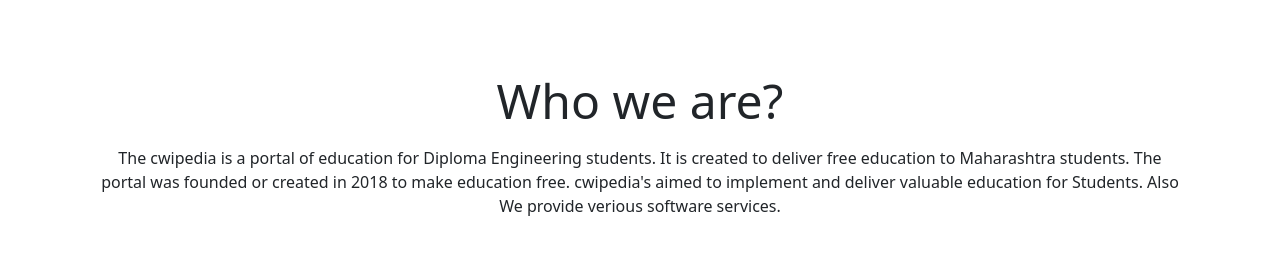
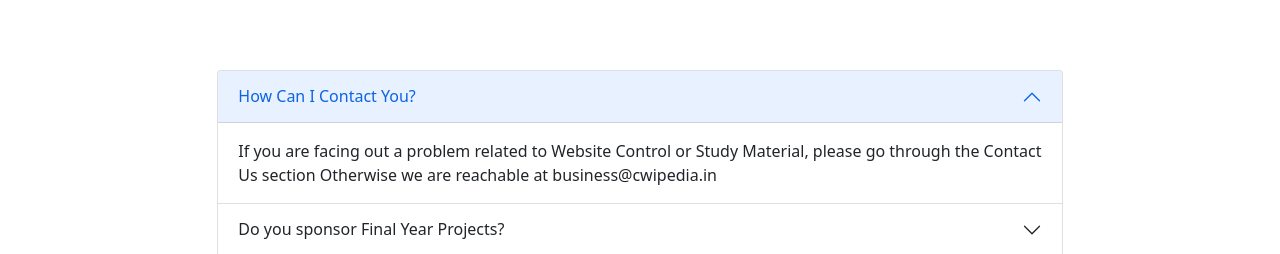
Before and after one commit to aditiaher/home.cwipedia.in, a React (Create React App) app: page / in a window 1280 px wide. Shown: the part 2546-2800 px from the top of the page. Built offline with nearby package versions, Linux system fonts and the light colour scheme.

Commit message:
Added accordion

```diff
--- a/src/App.js
+++ b/src/App.js
@@ -2,6 +2,7 @@
 import LoadingComponent from "./Components/loadingComponent.component";
 const RSSFeed =  React.lazy(() => import("./Backend/rssdata.backend"));
 const About =  React.lazy(() => import("./Components/about.component"));
+const Accordion =  React.lazy(() => import("./Components/accordion.component"));
 const Footer =  React.lazy(() => import("./Components/footer.component"));
 const Head =  React.lazy(() => import("./Components/head.component"));
 const CSer =  React.lazy(() => import("./Components/home-ser.component"));
@@ -25,6 +26,7 @@
         <RSS/>
         <IScroll/>
         <Intern/>
+        <Accordion/>
         <About/>
         <Location/>
         <Footer/>
--- /dev/null
+++ b/src/Components/accordion.component.js
@@ -0,0 +1,56 @@
+
+const Accordion = () => {
+
+    return (
+        <>
+            <br></br>
+            <br></br>
+            <br></br>
+            <br></br>
+            <div class="row d-flex justify-content-center " >
+                <div class="col-sm-8 ">
+                    <div class="accordion" id="accordionExample">
+                        <div class="accordion-item">
+                            <h2 class="accordion-header" id="headingOne">
+                                <button class="accordion-button" type="button" data-bs-toggle="collapse" data-bs-target="#collapseOne" aria-expanded="true" aria-controls="collapseOne">
+                                    How Can I Contact You?
+                                    </button>
+                            </h2>
+                            <div id="collapseOne" class="accordion-collapse collapse show" aria-labelledby="headingOne" data-bs-parent="#accordionExample">
+                                <div class="accordion-body">
+                                    If you are facing out a problem related to Website Control or Study Material, please go through the Contact Us section Otherwise we are reachable at business@cwipedia.in
+                                    </div>
+                            </div>
+                        </div>
+                        <div class="accordion-item">
+                            <h2 class="accordion-header" id="headingTwo">
+                                <button class="accordion-button collapsed" type="button" data-bs-toggle="collapse" data-bs-target="#collapseTwo" aria-expanded="false" aria-controls="collapseTwo">
+                                    Do you sponsor Final Year Projects?
+                                    </button>
+                            </h2>
+                            <div id="collapseTwo" class="accordion-collapse collapse" aria-labelledby="headingTwo" data-bs-parent="#accordionExample">
+                                <div class="accordion-body">
+                                    Yes, we do that. For this your need to contact us at business@cwipedia.in Our Team will get back to you.
+                                    </div>
+                            </div>
+                        </div>
+                        <div class="accordion-item">
+                            <h2 class="accordion-header" id="headingThree">
+                                <button class="accordion-button collapsed" type="button" data-bs-toggle="collapse" data-bs-target="#collapseThree" aria-expanded="false" aria-controls="collapseThree">
+                                    How to download MSBTE Study Resources?
+                                    </button>
+                            </h2>
+                            <div id="collapseThree" class="accordion-collapse collapse" aria-labelledby="headingThree" data-bs-parent="#accordionExample">
+                                <div class="accordion-body">
+                                    Hold on, we are here to answer your question, You Can able to download all study material under Diploma Engineering Section or Using Our Android App " MSBTE Practice" and "MSBTE Syllabus".
+                                    </div>
+                            </div>
+                        </div>
+                    </div>
+                </div>
+            </div>
+        </>
+    )
+}
+
+export default Accordion;
```
